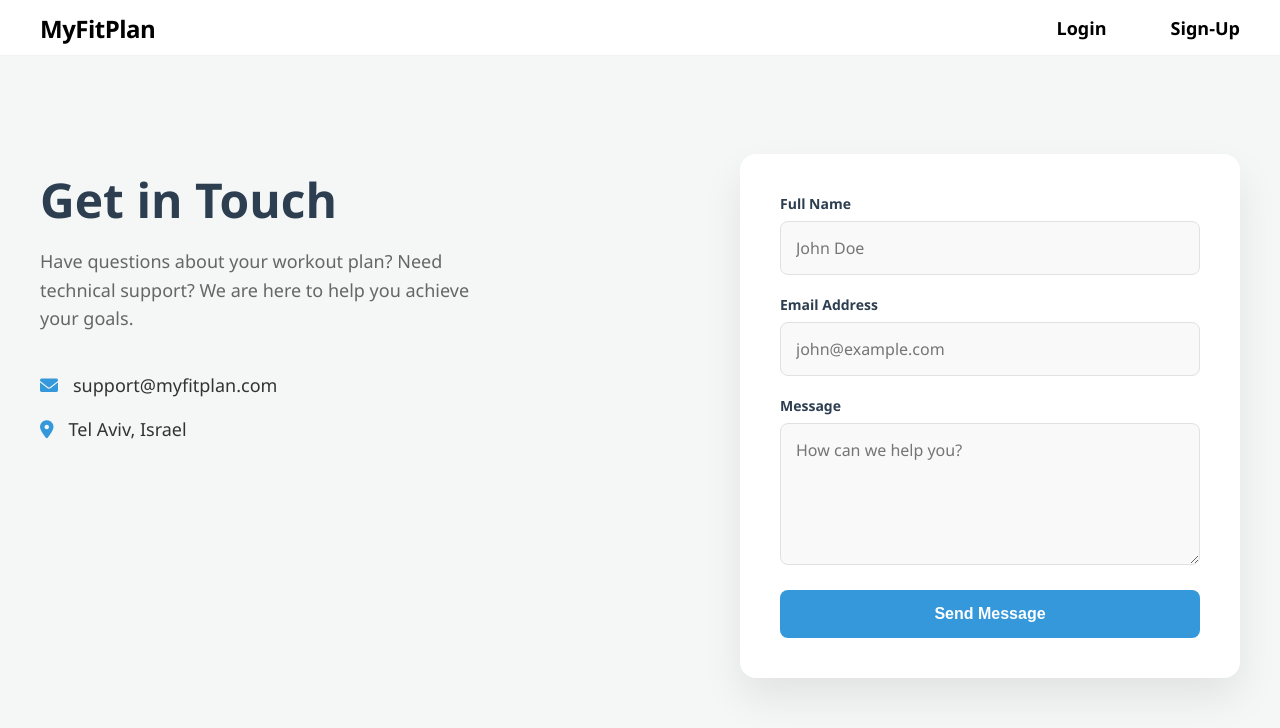
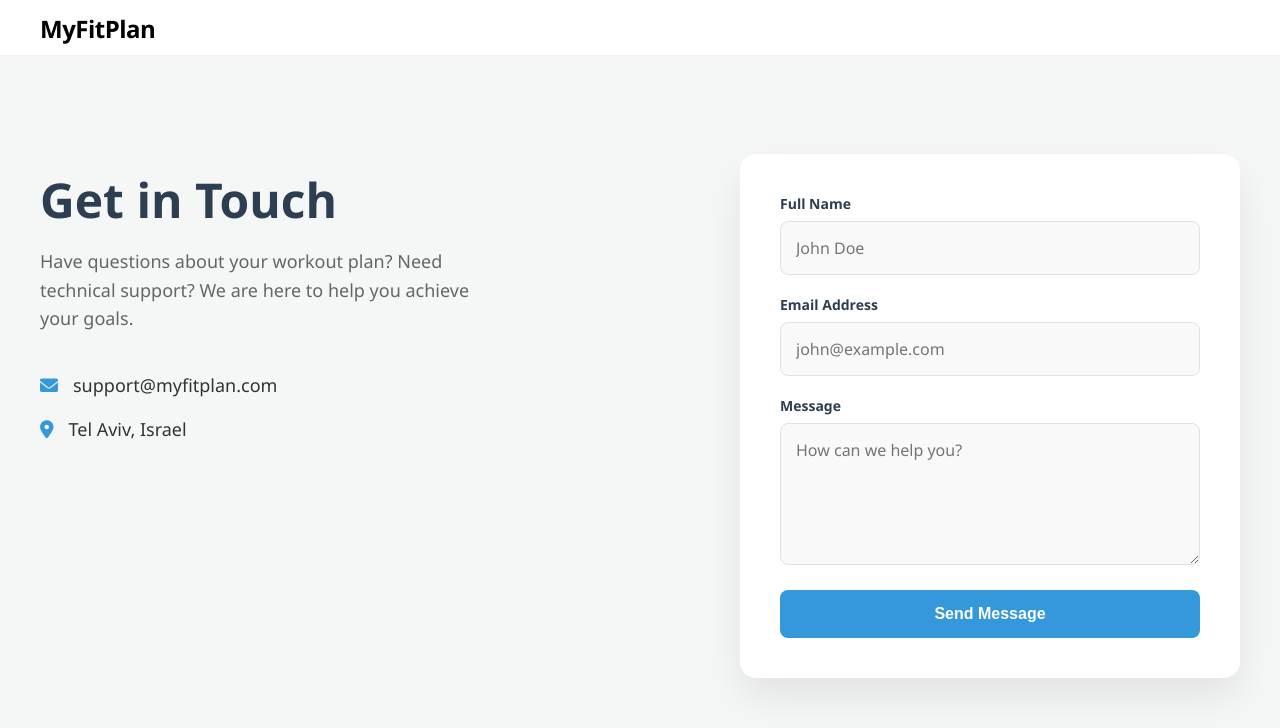
Before and after one commit to OmerLang/Course-Project---MyFitPlan, a plain HTML site: page pages/contact.html in a window 1280 px wide. Drawn offline with Linux system fonts and the light colour scheme.

Commit message:
final version

```diff
--- a/pages/contact.html
+++ b/pages/contact.html
@@ -13,8 +13,6 @@
         <div class="content navbar">
             <a class="home-button-logo" href="../index.html">MyFitPlan</a>
             <div class="navbar-buttons-container">
-                <a class="button login" href="./login.html">Login</a>
-                <a class="button signup" href="./signup.html">Sign-Up</a>
             </div>
         </div>
     </div>
```
Also changed, not shown: 1 other file.
